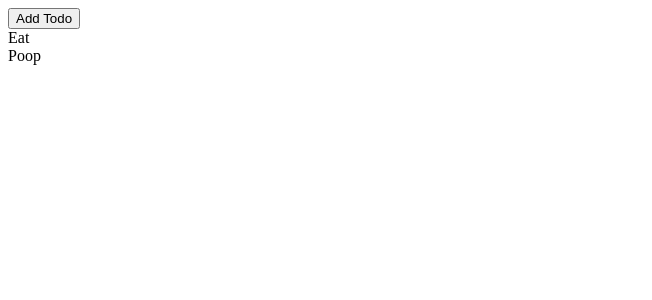
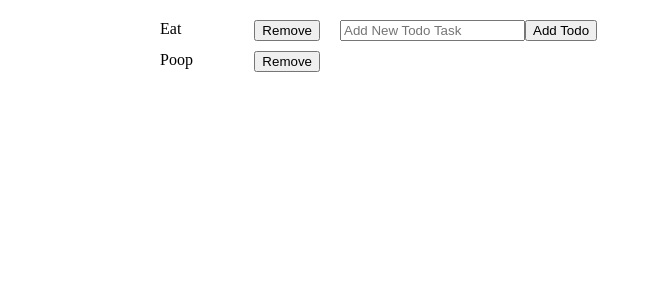
Before and after one commit to mtleonard120/vue-practice, a Vue app: page / in a window 1280 px wide. Shown: the top 300 px of the page, without its empty margins (0-652 px from the left). Built offline with nearby package versions, Linux system fonts and the light colour scheme.

Commit message:
Add Adding and Removing functionality

```diff
--- a/src/App.vue
+++ b/src/App.vue
@@ -1,9 +1,20 @@
 <template>
   <div id="app">
-    <div>
-      <button @click="addTodo">Add Todo</button>
+    <div class="container">
+      <div class="todo-list">
+        <Todo
+          v-for="todo in todos"
+          :key="todo.id"
+          :task="todo.task"
+          :remove="() => removeTodo(todo.id)"
+          :id="todo.id"
+        />
+      </div>
+      <form v-on:submit.prevent="addTodo">
+        <input type="text" v-model="newTodo" placeholder="Add New Todo Task" />
+        <button type="submit">Add Todo</button>
+      </form>
     </div>
-    <Todo v-for="todo in todos" :key="todo.id" :task="todo.task" />
   </div>
 </template>
 
@@ -13,6 +24,7 @@ import Todo from "./components/Todo";
 export default {
   name: "app",
   data: () => ({
+    newTodo: "",
     todos: [
       {
         id: 1,
@@ -22,17 +34,46 @@ export default {
         id: 2,
         task: "Poop"
       }
-    ],
-    latestId: 2
+    ]
   }),
+  computed: {
+    nextId: function() {
+      if (this.todos.length === 0) {
+        return 1;
+      }
+      const idArr = this.todos.map(t => t.id);
+      return Math.max(...idArr) + 1;
+    }
+  },
   components: {
     Todo
   },
   methods: {
     addTodo: function() {
-      this.latestId++;
-      this.todos.push({ id: this.latestId, task: "newThing" });
+      this.todos.push({ id: this.nextId, task: this.newTodo });
+    },
+    removeTodo: function(id) {
+      this.todos = this.todos.filter(t => t.id !== id);
     }
   }
 };
 </script>
+
+<style scoped>
+* {
+  box-sizing: border-box;
+}
+
+#app {
+  margin: 20px auto;
+  max-width: 1000px;
+}
+
+.container {
+  display: flex;
+}
+
+.todo-list {
+  width: 200px;
+}
+</style>
--- a/src/components/Todo.vue
+++ b/src/components/Todo.vue
@@ -1,6 +1,7 @@
 <template>
-  <div>
+  <div class="todo-line">
     <div class="todo">{{ task }}</div>
+    <button @click="remove">Remove</button>
   </div>
 </template>
 
@@ -8,7 +9,19 @@
 export default {
   name: "Todo",
   props: {
+    id: Number,
+    remove: Function,
     task: String
   }
 };
 </script>
+
+<style scoped>
+.todo-line {
+  width: 100%;
+  padding: 0 20px;
+  margin-bottom: 10px;
+  display: flex;
+  justify-content: space-between;
+}
+</style>
```
